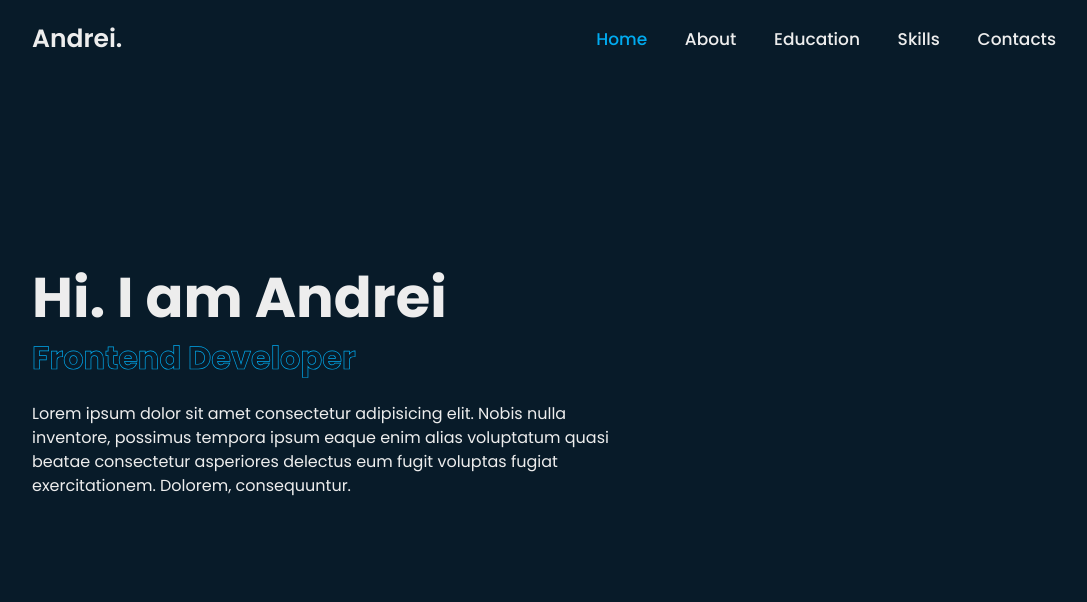
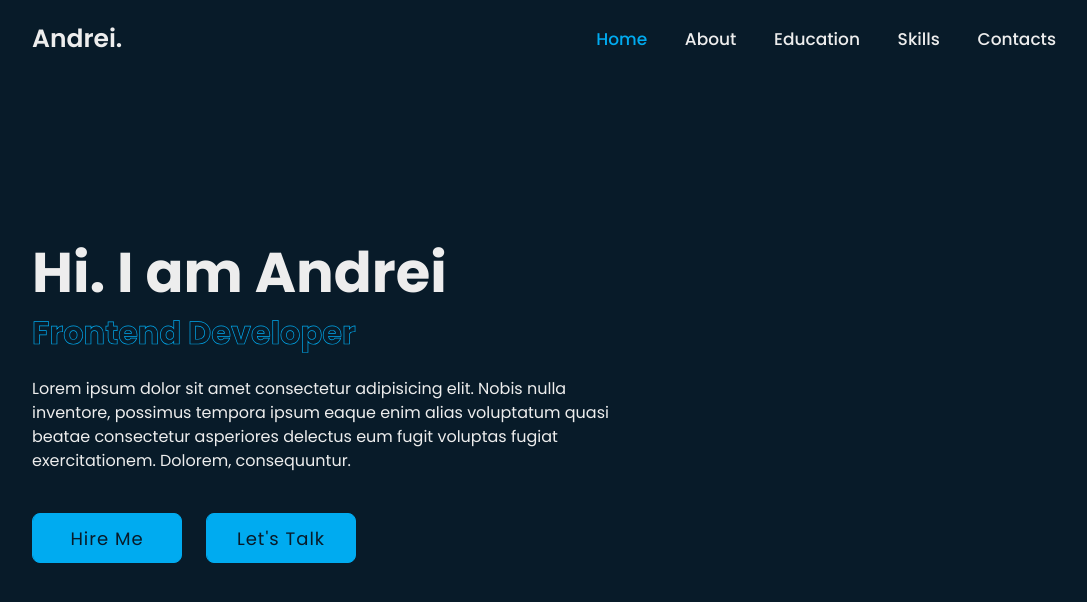
Before and after one commit to AndreiExtr/Portfolio, a plain HTML site: page index.html in a window 1280 px wide. Shown: the whole page, without its empty margins (96-1183 px from the left). Drawn offline with nearby package versions, Linux system fonts and the light colour scheme.

Commit message:
add button

```diff
--- a/index.html
+++ b/index.html
@@ -5,7 +5,7 @@
     <meta charset="UTF-8">
     <meta http-equiv="X-UA-Compatible" content="IE=edge">
     <meta name="viewport" content="width=device-width, initial-scale=1.0">
-    <title>Complete Responsive Personal Portfolio Website HTML CSS Javascript | Codehal</title>
+    <title>Portfolio</title>
 
     <link rel="stylesheet" href="css/style.css">
 
@@ -37,6 +37,11 @@
             <p>
                 Lorem ipsum dolor sit amet consectetur adipisicing elit. Nobis nulla inventore, possimus tempora ipsum eaque enim alias voluptatum quasi beatae consectetur asperiores delectus eum fugit voluptas fugiat exercitationem. Dolorem, consequuntur.
             </p>
+
+            <div class="btn-box">
+                <a href="#" class="btn">Hire Me</a>
+                <a href="#" class="btn">Let's Talk</a>
+            </div>
         </div>
     </section>
 
--- a/scss/style.scss
+++ b/scss/style.scss
@@ -96,5 +96,52 @@ section{
       margin: 2rem 0 4rem;
       line-height: 1.5;
     }
+
+    .btn-box {
+      display: flex;
+      flex-direction: row;
+      gap: 24px;
+
+      .btn{
+        position: relative;
+        display: inline-flex;
+        justify-content: center;
+        align-items: center;
+        gap: 24px;
+        width: 15rem;
+        height: 5rem;
+        background-color: var(--main-color);
+        border-radius: .8rem;
+        border: 1px solid var(--main-color);
+        font-size: 1.8rem;
+        font-family: 600;
+        letter-spacing: .1rem;
+        color: var(--bg-color);
+        z-index: 1;
+        overflow: hidden;
+
+        &:hover{
+          color: var(--main-color);
+        }
+
+        &::before{
+          content: '';
+          position: absolute;
+          top: 0;
+          left: 0;
+          width: 0;
+          height: 100%;
+          background-color: var(--bg-color);
+          border-radius: .8rem;
+          z-index: -1;
+          transition: .5s;
+          border: 1px solid var(--main-color);
+        }
+
+        &:hover::before{
+          width: 100%;
+        }
+      }
+    }
   }
 }
```
Also changed, not shown: css/style.css, 1 other file.
